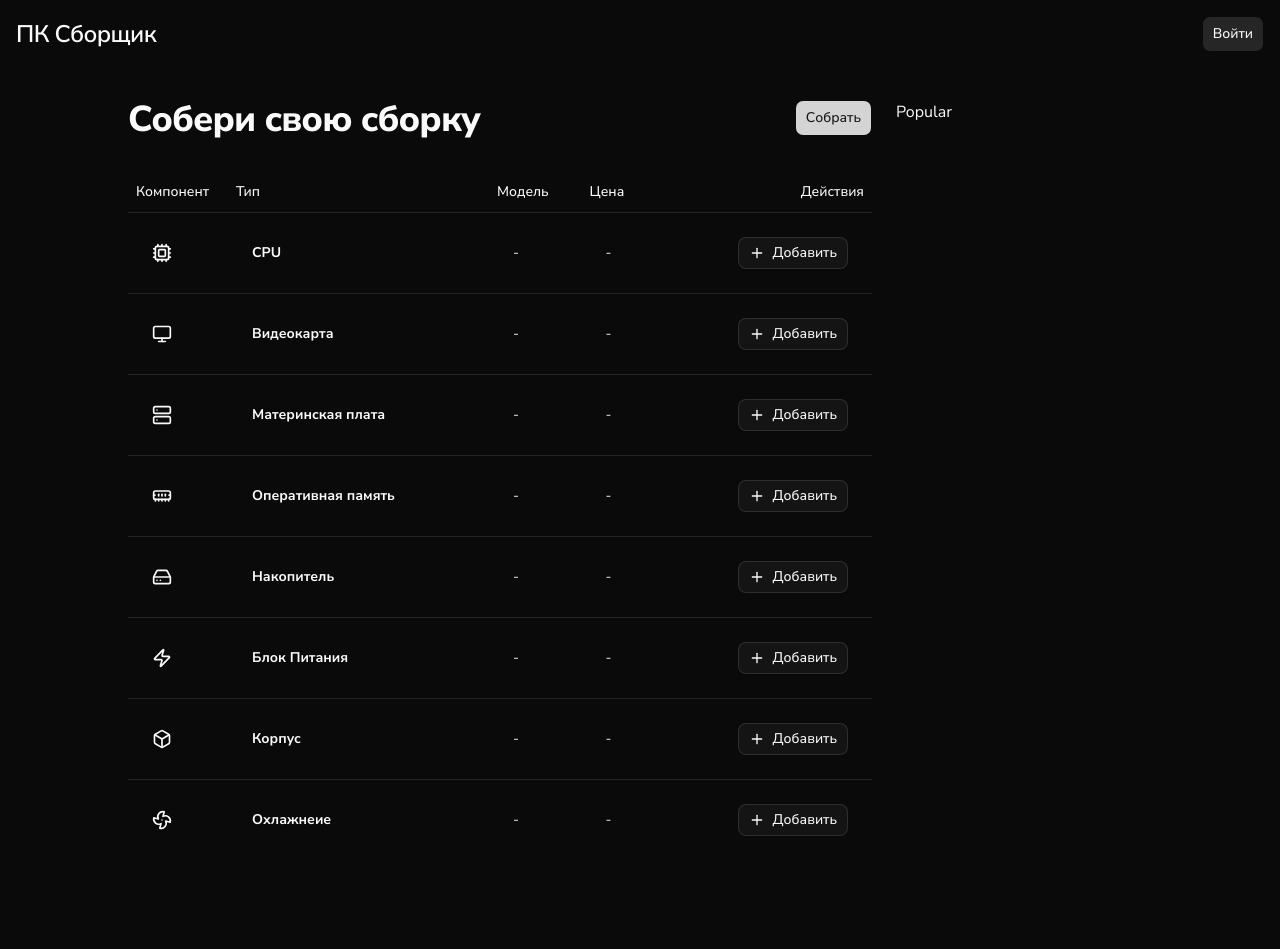
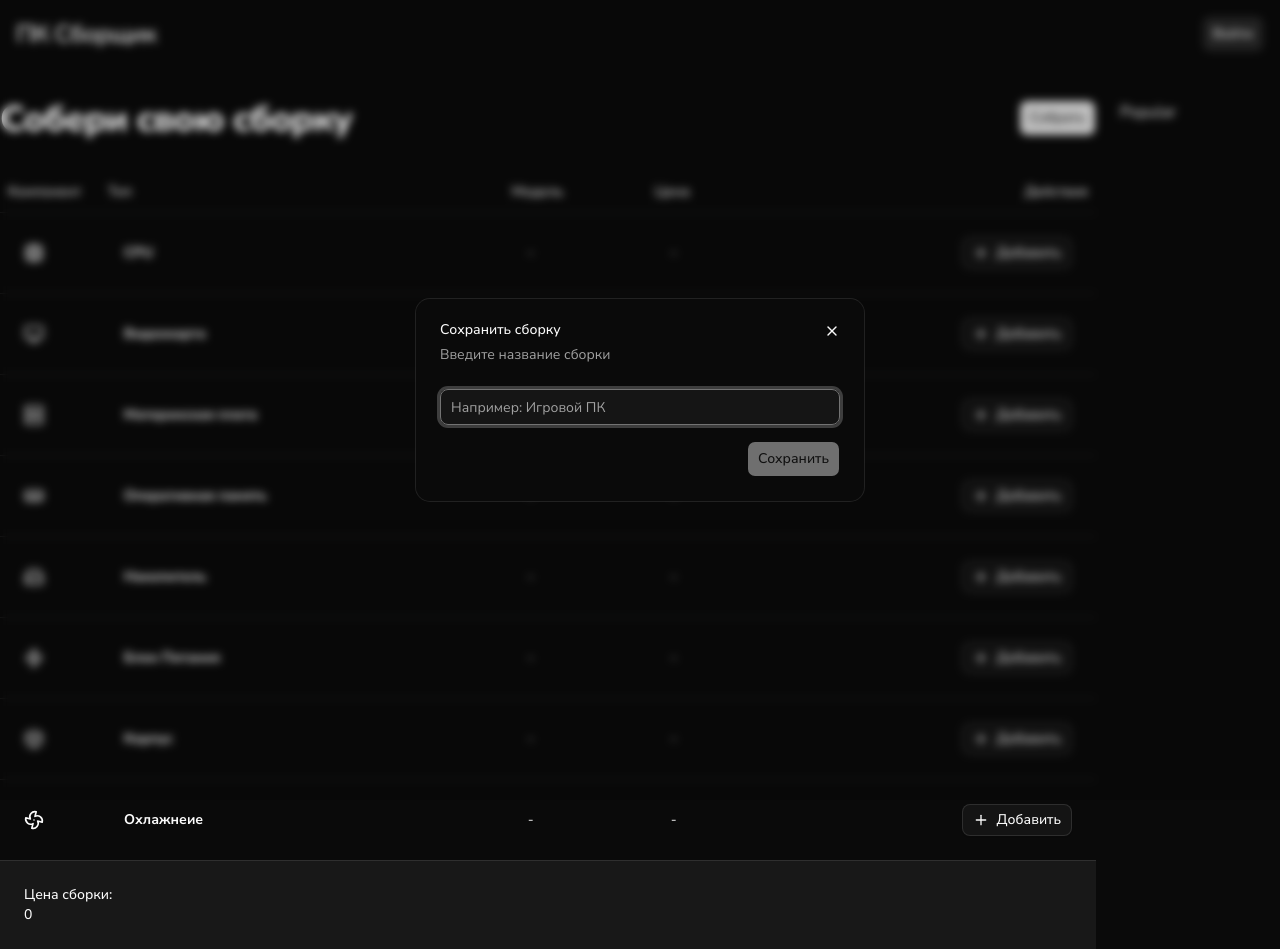
Before and after one commit to brian7346/pc-builder, a Next.js app: page /dashboard in a window 1280 px wide. Both pictures are taken after a click on the button "Собрать". Before the commit the page ends 860 px from the top, so only its background shows below. Built offline with nearby package versions, Linux system fonts and the light colour scheme; no server answers; the database is empty.

Commit message:
save build

```diff
--- /dev/null
+++ b/app/dashboard/actions.ts
@@ -0,0 +1,118 @@
+'use server'
+
+import { auth } from '@/auth';
+import { prisma } from '@/lib/db';
+import { categoryIdToDbType, Component } from '@/lib/types'
+import { revalidatePath } from 'next/cache';
+
+export type SaveBuildFromState = {
+    status: 'idle' | 'success' | 'error',
+    message?: string
+}
+
+export async function saveBuildAction(
+    _prevState: SaveBuildFromState,
+    formData: FormData
+): Promise<SaveBuildFromState> {
+    const name = String(formData.get('name')?? '').trim();
+    const componentIds = String(formData.get('componentIds'))
+        .split(',')
+        .map((id) => id.trim())
+        .filter(Boolean)
+
+    const result = await saveBuild(name, componentIds)
+
+    if (!result.success) {
+        return {
+            status: 'error',
+            message: result.error
+        }
+    }
+
+    return {
+        status: 'success',
+        message: 'Сборка успешно сохранена'
+    }
+}
+
+export async function saveBuild(
+    name: string,
+    componentIds: string[]
+): Promise<{success: true; buildId: string} | { success: false; error: string }> {
+    const session = await auth();
+
+    if (!session?.user.id) {
+        return { success: false, error: 'Необходимо войти'}
+    }
+
+    const trimmedName = name.trim()
+
+    if (!trimmedName) {
+        return { success: false, error: 'Введите название сборки'}
+    }
+
+    if(componentIds.length === 0) {
+        return { success: false, error: 'Добавьте хотябы один компонент'}
+    }
+
+    const components = await prisma.component.findMany({
+        where: { id: { in: componentIds }}
+    })
+
+    if (components.length !== componentIds.length) {
+         return { success: false, error: 'Некоторые компоненты не найдены'}
+    }
+
+    const totalPrice = components.reduce((s,c) => s + c.price, 0)
+
+    try {
+        const build = await prisma.$transaction(
+            async (tx) => {
+                const newBuild = await tx.build.create({
+                    data: {
+                        name: trimmedName,
+                        totalPrice,
+                        userId: session.user.id
+                    }
+                })
+
+                await tx.buildComponent.createMany({
+                    data: componentIds.map(componentId => ({
+                        buildId: newBuild.id,
+                        componentId
+                    }))
+                })
+
+                return newBuild
+            }
+        )
+
+        revalidatePath('/dashboard');
+        revalidatePath('/builds');
+
+        return { success: true, buildId: build.id}
+    } catch (error) {
+         return { success: false, error: 'Не удалось сохранить сборки'}
+    }
+}
+
+export async function getComponentsByCategory(categoryId: string): Promise<Component[]> {
+    const dbType = categoryIdToDbType[categoryId];
+
+    if (!dbType) {
+        return []
+    }
+
+    const components = await prisma.component.findMany({
+        where: { type: dbType },
+        orderBy: { price: 'asc'}
+    })
+
+    return components.map(c => ({
+        id: c.id,
+        type: c.type,
+        name: c.name,
+        price: c.price,
+        socket: c.socket
+    }))
+}
--- a/app/dashboard/components/add-component-dialog.tsx
+++ b/app/dashboard/components/add-component-dialog.tsx
@@ -2,8 +2,9 @@
 
 import { DialogContent, DialogHeader, DialogTitle } from "@/components/ui/dialog";
 import { Component } from "@/lib/types";
-import { useState } from "react";
+import { useEffect, useState } from "react";
 import { ComponentCard } from "./component-card";
+import { getComponentsByCategory } from "../actions";
 
 type Props = {
     categoryId: string;
@@ -19,14 +20,23 @@ export function AddComponentDialogContent({
     const [components, setComponents] = useState<Component[]>([]);
     const [loading, setLoading] = useState(true);
 
+    useEffect(() => {
+        getComponentsByCategory(categoryId)
+            .then(
+                (data) => {
+                    setComponents(data)
+                    setLoading(false)
+             })
+    }, [categoryId])
+
     return (
-        <DialogContent className="max-w-4xl w-[90vw] max-h-[85vh] overflow-hidden flex flex-col">
+        <DialogContent className="max-w-4xl w-[190vw] max-h-[85vh] overflow-hidden flex flex-col">
             <DialogHeader>
                 <DialogTitle>Добавить компонент - {categoryName}</DialogTitle>
             </DialogHeader>
             <div className="overflow-y-auto flex-1 mx-1 px-1">
                 {
-                    components.length > 0 && (
+                    components.length > 0 ? (
                         <div className="grid gap-3 sm:grid-cols-2 lg:grid-cols-3">
                             {
                                 components.map((c) => (
@@ -39,6 +49,10 @@ export function AddComponentDialogContent({
                                 ))
                             }
                         </div>
+                    ) : (
+                        <p className="text-muted-foreground text-sm py-4">
+                            { loading ? 'Загрузка' : 'Нет доступных компонентов'}
+                        </p>
                     )
                 }
             </div>
--- a/app/dashboard/components/component-card.tsx
+++ b/app/dashboard/components/component-card.tsx
@@ -13,7 +13,8 @@ export function ComponentCard({
     price,
     onClick
 }: Props) {
-    return (<Card>
+    return (
+        <Card>
             <CardHeader className="min-h-0 flex-1 pb-2">
                 <CardTitle className="text-base font-medium leading-tight">{name}</CardTitle>
                 <CardDescription className="text-sm font-medium tabular-nums">
@@ -21,10 +22,15 @@ export function ComponentCard({
                 </CardDescription>
             </CardHeader>
             <CardFooter className="pt-0">
-            <Button>
-                <Plus className="h-3.5 w-3.5"/>
+                <Button
+                    variant="secondary"
+                    size="sm"
+                    className="w-full gap-1.5"
+                    onClick={onClick}
+                >
                     Добавить
                 </Button>
             </CardFooter>
-    </Card> )
+        </Card>
+    )
 }
--- a/app/dashboard/components/current-build.tsx
+++ b/app/dashboard/components/current-build.tsx
@@ -6,6 +6,7 @@ import type { Component } from "@/lib/types"
 import { useCallback, useState } from "react"
 import { TableParts } from "./table"
 import { componentCategories } from "@/lib/constants"
+import { SaveBuildDialog } from "./save-build-dialog"
 
 export const CurrentBuild = () =>{
     const [selectedByCategory, setSelecetedByCategory] = useState<Record<string, Component | null>>({})
@@ -27,6 +28,11 @@ export const CurrentBuild = () =>{
                     onSelectedComponent={onSelectComponent}
                     selectedByCategory={selectedByCategory}
                 />
+                <SaveBuildDialog
+                    open={saveDialogOpen}
+                    onOpenChange={setSaveDialogOpen}
+                    selectedByCategory={selectedByCategory}
+                />
             </div>
         </>
     )
--- /dev/null
+++ b/app/dashboard/components/save-build-dialog.tsx
@@ -0,0 +1,90 @@
+'use client'
+
+import { Component } from "@/lib/types";
+import { saveBuildAction, SaveBuildFromState } from "../actions";
+import { useRouter } from "next/navigation";
+import { useActionState, useEffect, useMemo, useRef } from "react";
+import { Dialog, DialogClose, DialogContent, DialogDescription, DialogFooter, DialogHeader, DialogTitle } from "@/components/ui/dialog";
+import { Input } from "@/components/ui/input";
+import { useFormStatus } from "react-dom";
+import { Button } from "@/components/ui/button";
+import { toast } from "sonner";
+
+type Props = {
+    open: boolean;
+    onOpenChange: (open: boolean) => void;
+    selectedByCategory: Record<string, Component | null>;
+    defaultName?: string;
+    redirectPath?: string;
+}
+
+const initialState: SaveBuildFromState = { status: 'idle'}
+
+export function SaveBuildDialog({
+    open,
+    onOpenChange,
+    selectedByCategory,
+    defaultName,
+    redirectPath
+}: Props) {
+    const router = useRouter()
+    const formRef = useRef<HTMLFormElement>(null)
+    const { pending } = useFormStatus();
+    const [state, formAction] = useActionState(saveBuildAction, initialState)
+
+    const componentIds = useMemo(() => Object
+        .values(selectedByCategory)
+        .filter((componnet): componnet is Component => componnet !== null)
+        .map((component) => component.id)
+    ,[selectedByCategory])
+
+    useEffect(() => {
+        if (state.status === 'success') {
+            toast.success('Сборка сохранена')
+            formRef.current?.reset();
+
+            onOpenChange(false);
+
+            if(redirectPath) {
+                router.push(redirectPath)
+            } else {
+                router.refresh()
+            }
+        }
+    }, [onOpenChange, redirectPath, router, state.status])
+
+    const handleOpenChange = (nextOpen: boolean) => {
+        if (!nextOpen) {
+            formRef.current?.reset();
+        }
+
+        onOpenChange(nextOpen)
+    }
+
+    return (
+        <Dialog open={open} onOpenChange={handleOpenChange}>
+            <DialogContent>
+                <DialogHeader>
+                    <DialogTitle>Сохранить сборку</DialogTitle>
+                    <DialogDescription>Введите название сборки</DialogDescription>
+                </DialogHeader>
+
+                <form ref={formRef} action={formAction} className="space-y-4">
+                    <Input
+                        name="name"
+                        placeholder="Например: Игровой ПК"
+                        defaultValue={defaultName}
+                        required
+                    />
+                    <input type="hidden" name="componentIds" value={componentIds.join(',')}/>
+
+                    <DialogFooter>
+                        <Button type="submit" disabled={pending || componentIds.length === 0 }>
+                            { pending ? 'Сохранение..' : 'Сохранить'}
+                        </Button>
+                    </DialogFooter>
+                </form>
+            </DialogContent>
+        </Dialog>
+    )
+}
--- a/app/dashboard/components/table.tsx
+++ b/app/dashboard/components/table.tsx
@@ -4,6 +4,7 @@ import {
     Table,
     TableBody,
     TableCell,
+    TableFooter,
     TableHead,
     TableHeader,
     TableRow
@@ -109,6 +110,16 @@ export function TableParts({
                     })
                 }
             </TableBody>
+            <TableFooter>
+                <TableRow>
+                    <TableCell colSpan={5}>
+                        <p className="font-medium">Цена сборки:</p>
+                        <p className="font-large text-gray500">
+                            {new Intl.NumberFormat('ru-Ru').format(totalPrice)}
+                        </p>
+                    </TableCell>
+                </TableRow>
+            </TableFooter>
         </Table>
     )
 }
--- a/app/dashboard/layout.tsx
+++ b/app/dashboard/layout.tsx
@@ -2,7 +2,7 @@ export default function DashboardLayout({
     children
 }: { children: React.ReactNode}) {
     return (
-        <div className="container mx-auto max-w-5xl mt-8">
+        <div className="container mx-auto mt-8">
             { children }
         </div>
     )
--- a/app/dashboard/page.tsx
+++ b/app/dashboard/page.tsx
@@ -6,7 +6,7 @@ export default function Dashboard() {
             <div className="min-w-0 flex-1">
                 <CurrentBuild />
             </div>
-            <aside className="shrink-0 lg:sticky lg:top-6 lg:w-64">
+            <aside className="shrink-0 lg:sticky lg:top-6 lg:w-40">
                 Popular
             </aside>
         </div>
--- a/app/layout.tsx
+++ b/app/layout.tsx
@@ -3,6 +3,7 @@ import { Geist, Geist_Mono, Nunito_Sans } from "next/font/google";
 import "./globals.css";
 import { cn } from "@/lib/utils";
 import { Header } from "@/components/header";
+import { Toaster } from "@/components/ui/sonner";
 
 const nunitoSans = Nunito_Sans({variable:'--font-sans'});
 
@@ -33,6 +34,7 @@ export default function RootLayout({
       >
         <Header />
         {children}
+        <Toaster position="top-center"/>
       </body>
     </html>
   );
```
Lines whose indentation alone changed are shown as unchanged.
